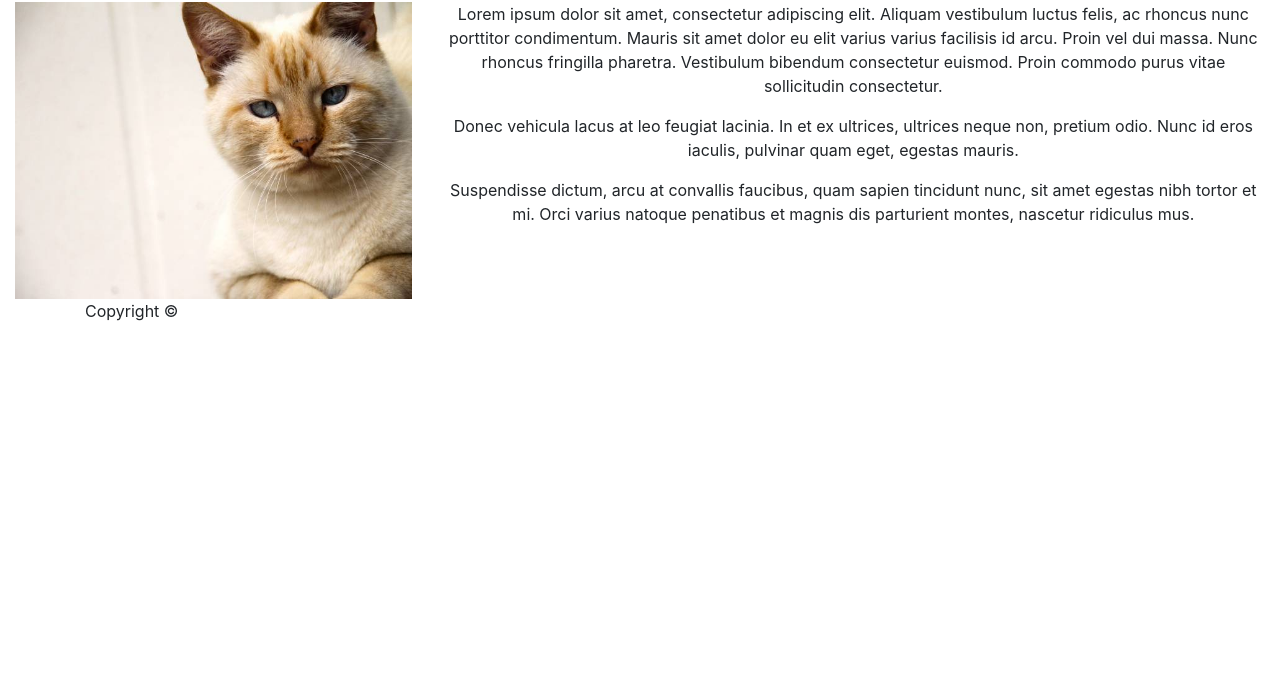
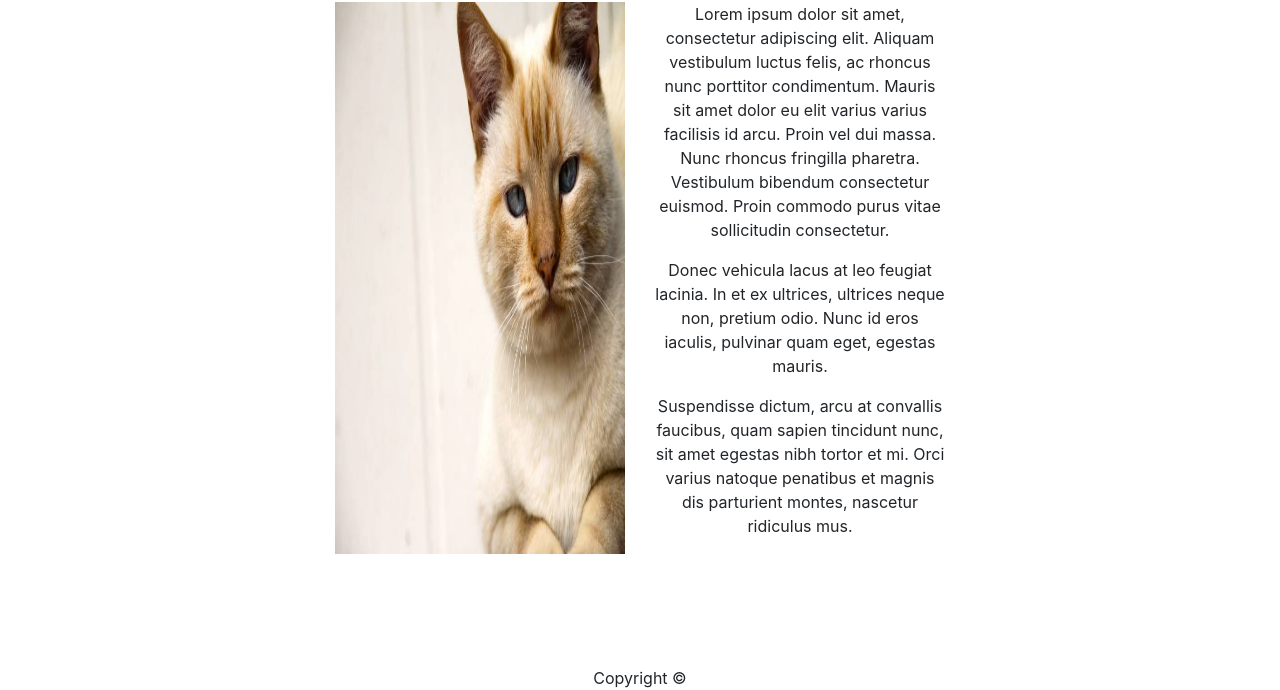
Before and after one commit to Sean8595/Bootstrap-Portfolio, a plain HTML site: page index.html in a window 1280 px wide. Shown: the part 110-800 px from the top of the page. Drawn offline with nearby package versions, Linux system fonts and the light colour scheme.

Commit message:
some columns and rows in place, footer in place

```diff
--- a/index.html
+++ b/index.html
@@ -29,20 +29,22 @@
     <section class="main-section">
       <h1>About Me</h1>
       <div class = "row">
-      <img src="assets/images/cat.jpg" class="auth-image col-4" alt="Your Name">
-      <div class="col-8" >
+      <div class = "col-sm-3"></div>
+      <img src="assets/images/cat.jpg" class="auth-image col-sm-3" alt="Your Name">
+      <div class="col-sm-3" >
       <p>Lorem ipsum dolor sit amet, consectetur adipiscing elit. Aliquam vestibulum luctus felis, ac rhoncus nunc porttitor condimentum. Mauris sit amet dolor eu elit varius varius facilisis id arcu. Proin vel dui massa. Nunc rhoncus fringilla pharetra. Vestibulum bibendum consectetur euismod. Proin commodo purus vitae sollicitudin consectetur.</p>
 
       <p>Donec vehicula lacus at leo feugiat lacinia. In et ex ultrices, ultrices neque non, pretium odio. Nunc id eros iaculis, pulvinar quam eget, egestas mauris.</p>
 
       <p>Suspendisse dictum, arcu at convallis faucibus, quam sapien tincidunt nunc, sit amet egestas nibh tortor et mi. Orci varius natoque penatibus et magnis dis parturient montes, nascetur ridiculus mus.</p>
+      <div class= "col-3"></div>
 </div>
     </section>
 
   </div>
 
   <footer>
-    <div class="container">
+      <div class="fixed-bottom text-center">
       Copyright &copy;
     </div>
   </footer>
```
